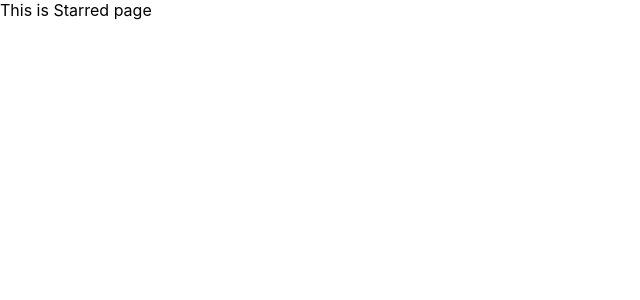
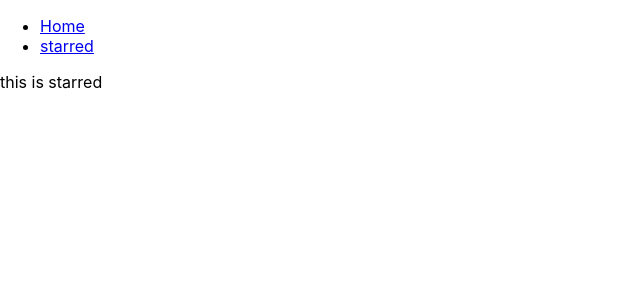
Before and after one commit to Rajat-pixel-codes/box-office, a React (Create React App) app: page /starred in a window 1280 px wide. Shown: the top 300 px of the page, without its empty margins (0-640 px from the left). Built offline with nearby package versions, Linux system fonts and the light colour scheme.

Commit message:
added navbar and created page components

```diff
--- a/src/App.js
+++ b/src/App.js
@@ -1,19 +1,27 @@
 import React from 'react';
 import { Switch, Route } from 'react-router-dom';
+import Navs from './components/Navs';
+import Home from './pages/Home';
+import Starred from './pages/Starred';
 
 function App() {
   return (
+    <div>
+      <Navs />
       <Switch>
         <Route exact path="/">
-        This is home page
+          <Home />
         </Route>
 
         <Route exact path="/starred">
-        This is Starred page
+          <Starred />
         </Route>
 
-      <Route>This is 404 page</Route>
+        <Route>
+          <div>not found</div>
+        </Route>
       </Switch>
+    </div>
   );
 }
 
--- /dev/null
+++ b/src/components/Navs.js
@@ -0,0 +1,23 @@
+import React from 'react';
+import { Link } from 'react-router-dom';
+
+const LINKS = [
+  { to: '/', Text: 'Home' },
+  { to: '/starred', Text: 'starred' },
+];
+
+function Navs() {
+  return (
+    <div>
+      <ul>
+        {LINKS.map(item => (
+          <li key={item.to}>
+            <Link to={item.to}>{item.Text}</Link>
+          </li>
+        ))}
+      </ul>
+    </div>
+  );
+}
+
+export default Navs;
--- /dev/null
+++ b/src/pages/Home.js
@@ -0,0 +1,7 @@
+import React from 'react';
+
+const home = () => {
+  return <div>this is home</div>;
+};
+
+export default home;
--- /dev/null
+++ b/src/pages/Starred.js
@@ -0,0 +1,7 @@
+import React from 'react';
+
+const starred = () => {
+  return <div>this is starred</div>;
+};
+
+export default starred;
```
Lines whose indentation alone changed are shown as unchanged.
